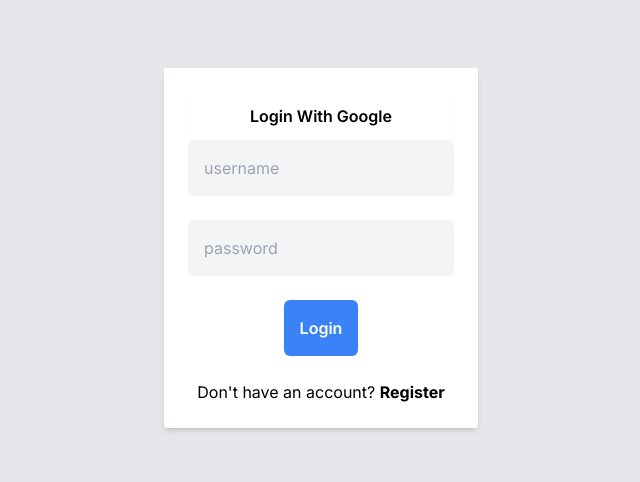
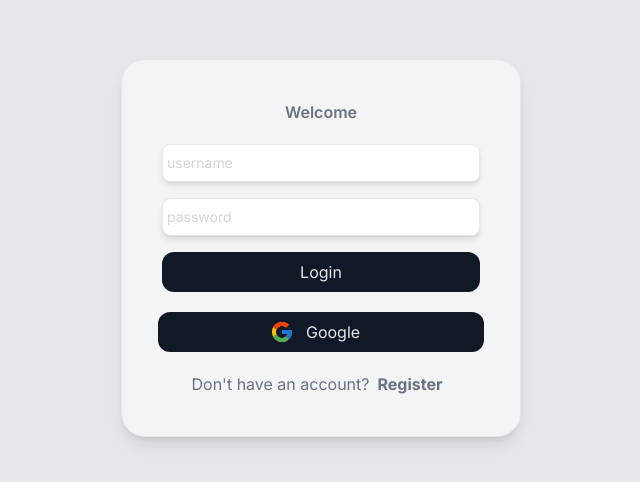
Before and after one commit to kezdetphia/sunnysidedown, a Next.js app: page /login in a window 1280 px wide. Shown: the part 152-634 px from the top of the page, without its empty margins (319-959 px from the left). Built offline with nearby package versions, Linux system fonts and the light colour scheme.

Commit message:
google login button, added to login form

```diff
--- a/app/(auth)/login/page.jsx
+++ b/app/(auth)/login/page.jsx
@@ -5,15 +5,8 @@
 
 export default function LoginPage() {
   return (
-    <div className=" flex items-center justify-center bg-gray-100">
-      <div className="w-full max-w-md bg-white shadow-md rounded p-6">
-        <form action={handleGoogleLogin}>
-          <button className="w-full p-3 bg-white text-black font-semibold rounded-md shadow-sm hover:bg-gray-100 focus:outline-none focus:ring-2 focus:ring-blue-500 focus:ring-opacity-50">
-            Login With Google
-          </button>
-          <LoginForm />
-        </form>
-      </div>
+    <div>
+      <LoginForm />
     </div>
   );
 }
--- /dev/null
+++ b/components/auth/googleLoginButton.jsx
@@ -0,0 +1,21 @@
+// "use client";
+
+import { handleGoogleLogin } from "@/lib/action";
+import GoogleButton from "react-google-button";
+import { FcGoogle } from "react-icons/fc";
+
+export default function GoogleLoginButton() {
+  return (
+    <div>
+      <div className="flex flex-row cursor-pointer rounded-2xl ">
+        <form
+          action={handleGoogleLogin}
+          className="px-28  cursor-pointer flex items-center justify-center bg-gray-900 rounded-xl  hover:bg-black "
+        >
+          <FcGoogle className="text-2xl" />
+          <button className=" px-3  py-2 text-gray-200">Google</button>
+        </form>
+      </div>
+    </div>
+  );
+}
--- a/components/auth/loginForm.jsx
+++ b/components/auth/loginForm.jsx
@@ -1,29 +1,38 @@
 "use client";
 import Link from "next/link";
 import React from "react";
+import GoogleLoginButton from "./googleLoginButton";
 
 export default function LoginForm() {
   return (
-    <form className="flex flex-col items-center gap-6">
+    <div className="py-10 px-10 bg-gray-100 rounded-3xl border shadow-lg flex flex-col justify-center items-center space-y-5 w-[400px] ">
+      <h3 className="text-gray-500 font-semibold">Welcome</h3>
+
+      <form className="flex flex-col space-y-4 w-full ">
         <input
-        className="p-4 bg-gray-100 text-black rounded-md"
+          className="px-1 py-2 rounded-lg border  border-gray-200 shadow-md placeholder-gray-300 text-sm text-gray-700  "
           type="text"
+          name="username"
           placeholder="username"
-        name="username"
         />
+
         <input
-        className="p-4 bg-gray-100 text-black rounded-md"
+          className="px-1 py-2 rounded-lg border  border-gray-200 shadow-md placeholder-gray-300 text-sm text-gray-700 "
           type="password"
+          name="password"
           placeholder="password"
-        name="password"
         />
-      <button className="p-4 bg-blue-500 text-white font-semibold rounded-md">
-        Login
+
+        <button className="bg-gray-900 text-gray-200 rounded-xl py-2 hover:bg-black cursos-pointer">
+          Login{" "}
         </button>
-      {/* {state.error && <p className="text-red-500">{state.error}</p>} */}
-      <Link href="/register">
-        {"Don't have an account?"} <b>Register</b>
+      </form>
+
+      <GoogleLoginButton />
+
+      <Link href="/login" className="text-gray-500 flex justify-center ">
+        Don't have an account? <b className="px-2">Register</b>
       </Link>
-    </form>
+    </div>
   );
 }
--- a/components/auth/registerForm.jsx
+++ b/components/auth/registerForm.jsx
@@ -1,8 +1,10 @@
+"use client";
+
 import Link from "next/link";
 
 export default function RegisterForm() {
   return (
-    <div className="py-10 px-10 bg-gray-100 rounded-lg border shadow-lg flex flex-col justify-center items-center space-y-5">
+    <div className="py-10 px-10 bg-gray-100 rounded-3xl border shadow-lg flex flex-col justify-center items-center space-y-5">
       <h3 className="text-gray-500 font-semibold">Welcome</h3>
 
       <form className="flex flex-col space-y-3 ">
--- a/lib/action.js
+++ b/lib/action.js
@@ -1,3 +1,4 @@
+"use server";
 import { signIn, signOut } from "./auth";
 
 export const handleLogout = async () => {
@@ -5,8 +6,7 @@
   await signOut();
 };
 
-
-export const handleGoogleLogin = async()=>{
-  "use server";
+export const handleGoogleLogin = async () => {
+  console.log("called handleGoogleLogin");
   await signIn("google");
-}
+};
--- a/package.json
+++ b/package.json
@@ -13,7 +13,9 @@
     "next": "14.1.0",
     "next-auth": "^5.0.0-beta.9",
     "react": "^18",
-    "react-dom": "^18"
+    "react-dom": "^18",
+    "react-google-button": "^0.7.2",
+    "react-icons": "^5.0.1"
   },
   "devDependencies": {
     "autoprefixer": "^10.0.1",
```
Also changed, not shown: 1 other file (tests, documents, lock files or other folders). Lines whose indentation alone changed are shown as unchanged.
